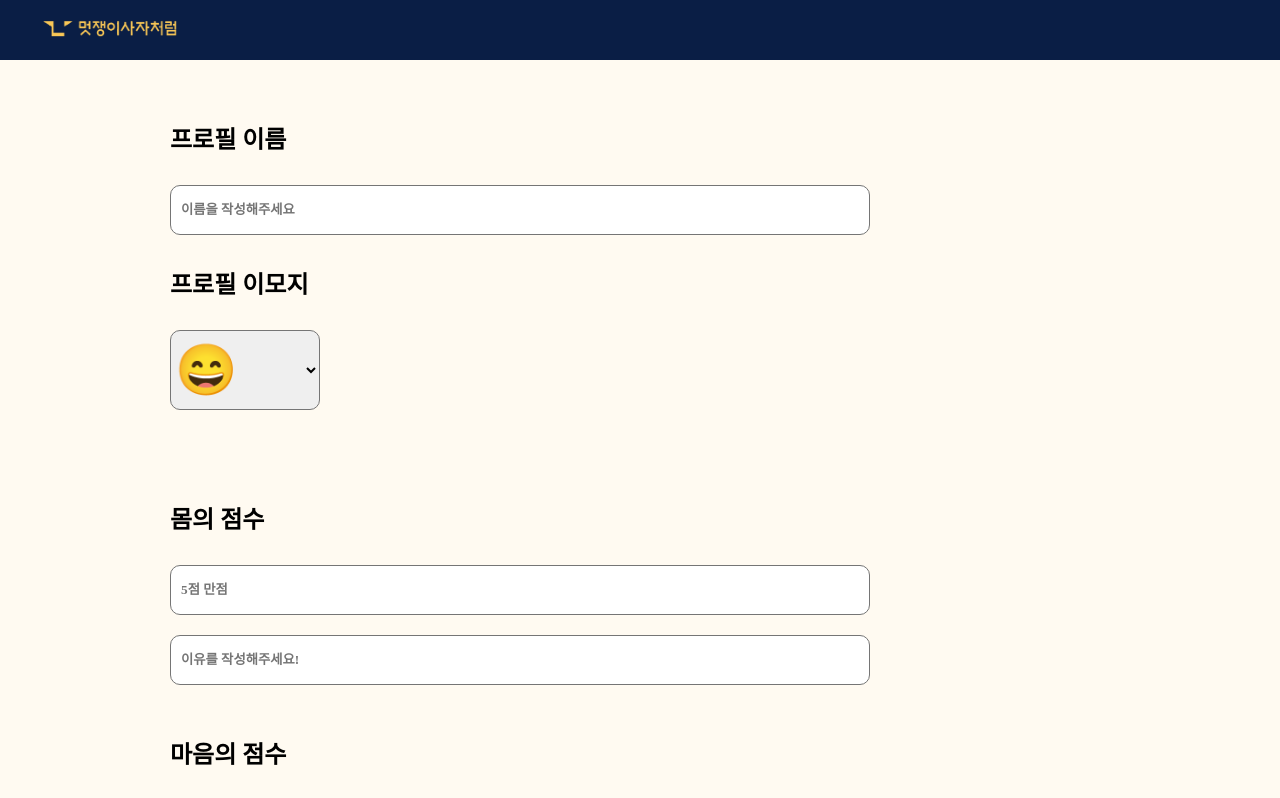
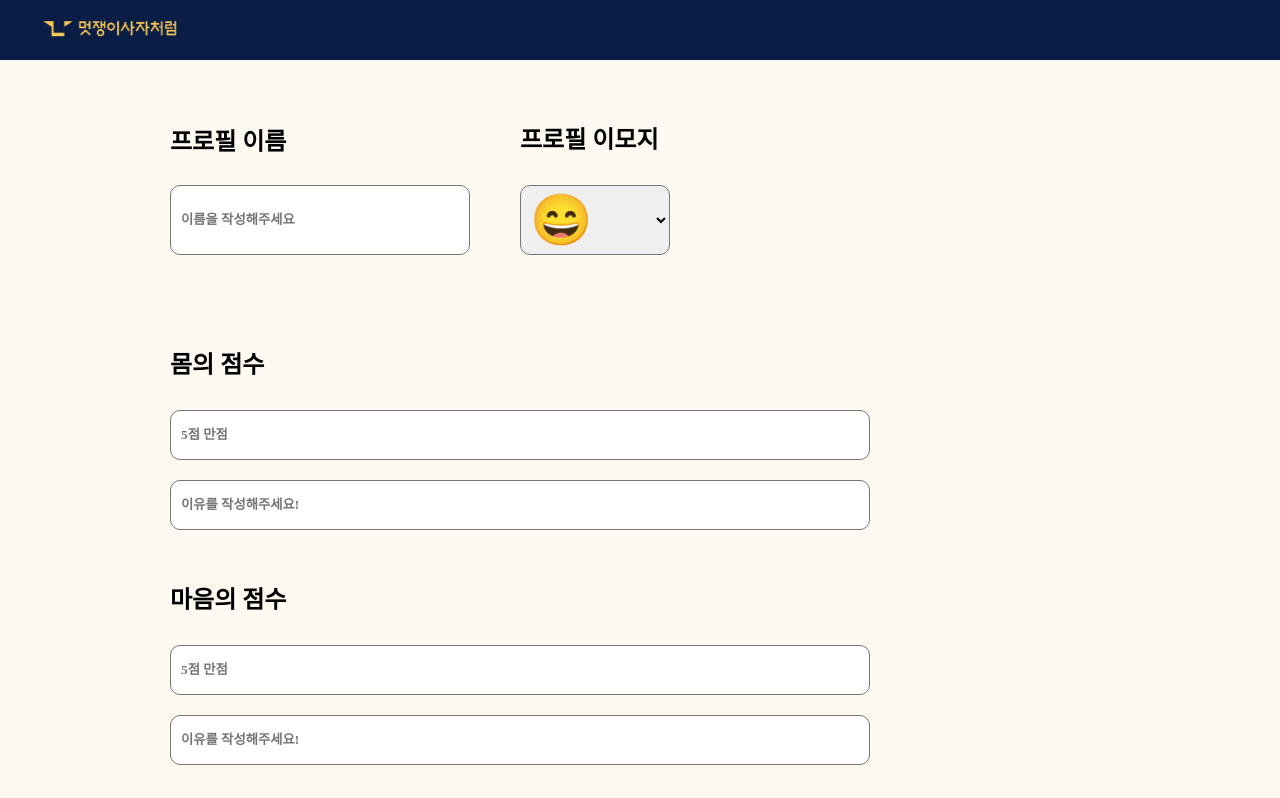
Before and after one commit to Sunghaeun/Condition-Score, a React (Create React App) app: page /addpage in a window 1280 px wide. Shown: the top 798 px of the page. Built offline with nearby package versions, Linux system fonts and the light colour scheme; a web font is replaced by a local one.

Commit message:
modal 음악 링크 추가, addpage 디자인 수정

```diff
--- a/src/components/AddPage.js
+++ b/src/components/AddPage.js
@@ -109,8 +109,12 @@ function Home() {
 
       </div>
       <div className='secondContainer'>
-        <h2 className='inputBox'>프로필 이름</h2>
-        <input onChange={onChangeInput} placeholder="이름을 작성해주세요" type="text" name="userName" className='text_box inputGetBox'/>
+        <div className="profileBox">
+          <div className="profileNameBox">
+            <h2 className='inputBoxProfile'>프로필 이름</h2>
+            <input onChange={onChangeInput} placeholder="이름을 작성해주세요" type="text" name="userName" className='profileNameStyle'/>
+          </div>
+          <div className="profileEmojiBox">
             <h2 className='inputBox'>프로필 이모지</h2>
             <select name="emoProfile" className="userEmotion inputGetBox" onChange={onChangeInput} >
               <option value="happy" className="userEmotionOption">😄</option>
@@ -120,8 +124,10 @@ function Home() {
               <option value="study" className="userEmotionOption">🤓</option>
               <option value="angry" className="userEmotionOption">😡</option>
               <option value="sick" className="userEmotionOption">🤒</option>
+            </select>
+          </div>
+        </div>
 
-        </select>
 
         <div className='line'></div>
 
@@ -140,7 +146,7 @@ function Home() {
         <div className='line'></div>
 
         <h2 className='inputBox'>나의 오늘의 노래 추천</h2>
-        <input onChange={onChangeInput} placeholder="노래 제목을 작성해주세요 (선택) " type="text" name="recomMusic" className='inputGetBox'/>
+        <input onChange={onChangeInput} placeholder="  노래 제목을 작성해주세요" type="text" name="recomMusic" className='inputGetBox'/>
 
         <div className='buttonContainer'>
       <button type="button" onClick={onClickBtn} className='buttonStyle'>
--- a/src/components/Mainpage.js
+++ b/src/components/Mainpage.js
@@ -13,6 +13,17 @@ export default function CombinedPage() {
   const [selectedData, setSelectedData] = useState(null);
   const navigate = useNavigate();
 
+
+  function emojiProfile(profile) {
+    if (profile === "happy") return "😄";
+    if (profile === "excitied") return "😆";
+    if (profile === "cry") return "🥲";
+    if (profile === "yummy") return "😋";
+    if (profile === "study") return "🤓";
+    if (profile === "angry") return "😡";
+    if (profile === "sick") return "🤒";
+    return "🤷‍♀️";
+  }
 
 // 1) API 호출 + 평균 계산
 
@@ -134,6 +145,8 @@ export default function CombinedPage() {
               onClick={() => handleCellClick(item)}
               style={{ cursor: "pointer" }}
             >
+              <span className={styles.profileEmojiStyle}>{emojiProfile(item.emoProfile)}</span>
+
               <strong>{item.userName}</strong>
               {/* 필요하다면 bodyScore, emoScore 등을 간단히 표시해도 됩니다. */}
             </div>
--- a/src/components/Modal.js
+++ b/src/components/Modal.js
@@ -1,5 +1,6 @@
 import "../style/modal.css";
 import React, { useState, useEffect } from "react";
+import sound from "../img/sound.png";
 
 
 const Modal = (props) => {
@@ -51,9 +52,9 @@ const Modal = (props) => {
                 <span className="modalProfilePicture">{emoji}</span>
               </div>
               <h2 className='modalProfileName'>{props.data.userName ? props.data.userName : "Loading..."}</h2>
-              <button className="close" onClick={close}>
+              {/* <button className="close" onClick={close}>
               &times;
-            </button>
+            </button> */}
             </div>
           </header>
           <main>
@@ -68,7 +69,12 @@ const Modal = (props) => {
             ))}
             <p className='reasonBoxPadding'>{props.data ? props.data.emoReason : "Loading..."}</p>
 
-            <div className='modalMusicBox'>{props.data ? props.data.recomMusic : "Loading..."}</div>
+            <div className='modalMusicBox'>
+              <a href={`https://www.youtube.com/results?search_query=${props.data.recomMusic}`} target="_blank">
+                {props.data ? props.data.recomMusic : "Loading..."}
+              </a>
+              <img src={sound} className="youtubePhotoSize"/>
+            </div>
 
           </main>
           <footer>
--- a/src/style/addpage.css
+++ b/src/style/addpage.css
@@ -6,12 +6,6 @@
   margin:10px;
   margin-left: 0px;
   padding-left: 0px;
-}
-
-.text_box {
-  width: 700px;
-  height: 50px;
-  padding: 10px;
 }
 
 .mainContainer {
@@ -41,7 +35,7 @@ input{
 
 .userEmotion{
   width: 150px;
-  height: 80px;
+  height: 70px;
   font-size: 50px;
 }
 
@@ -80,11 +74,33 @@ input{
     padding-left: 0px;
   }
 
+  .inputBoxProfile{
+    width: 350px;
+    margin-top: 32px;
+  }
+
   .inputGetBox{
     border-style: none;
     border: 1.5px #757575 solid;
     border-radius: 10px;
+    padding-left: 5px;
+  }
 
+
+  .text_box {
+    width: 700px;
+    height: 50px;
+    padding: 10px;
+  }
+
+  .profileNameStyle{
+    border-style: none;
+    border: 1.5px #757575 solid;
+    border-radius: 10px;
+    width: 300px;
+    height: 70px;
+    padding: 10px;
+    margin-top: 28px;
   }
 
   .line{
@@ -112,3 +128,18 @@ input{
 
     padding-top: 50px;
   }
+
+  .profileBox{
+    display: flex;
+
+  }
+
+  .profileNameBox{
+    display: flex;
+    flex-direction: column;
+  }
+
+  .profileEmojiBox{
+    display: flex;
+    flex-direction: column;
+  }
--- a/src/style/modal.css
+++ b/src/style/modal.css
@@ -32,7 +32,7 @@
 .modal > section > header {
   position: relative;
   padding: 16px 64px 16px 16px;
-  background-color: #f1f1f1;
+  background-color: #fffaf1;
   font-weight: 700;
   padding-top: 0px;
   padding-bottom: 30px;
@@ -46,11 +46,12 @@
   border-radius: 50%;
   width:70px;
   height:70px;
+  margin-left: 10px;
 }
 
 .modalProfileName{
   padding-left: 30px;
-  padding-top: 20px;
+  padding-top: 30px;
 }
 
 .modalProfileDate{
@@ -78,13 +79,16 @@
 
 
 .modalMusicBox{
-  border: green solid 1px;
-  border-radius: 20px;
+  border: #FED37A solid 1px;
+  border-radius: 10px;
   width: 300px;
   height: 50px;
   margin-left: 50px;
   padding:10px;
   padding-left: 20px;
+  display: flex;
+  align-items: center;
+  justify-content: space-between;
 }
 
 
@@ -95,7 +99,7 @@
 .modal > section > footer button {
   padding: 6px 12px;
   color: #fff;
-  background-color: #6c757d;
+  background-color: rgb(255, 250, 241,0.3);
   border-radius: 5px;
   font-size: 13px;
 }
@@ -116,6 +120,10 @@
   padding-top: 0px;
 }
 
+.close{
+  margin: 20px;
+}
+
 @keyframes modal-show {
   from {
     opacity: 0;
@@ -134,3 +142,17 @@
     opacity: 1;
   }
 }
+
+a{
+  text-decoration: none;
+  color: #0A1E45;
+  padding-left: 20px;
+
+}
+
+.youtubePhotoSize{
+  width:30px;
+  height:30px;
+  margin-right: 20px;
+  opacity: 0.5;
+}
--- a/src/styles/mainpage.module.css
+++ b/src/styles/mainpage.module.css
@@ -78,6 +78,7 @@
   background-color: #0A1E45;
   color: #FED37A;
   transform: translateY(-5px);
+  box-shadow: 0 5px 20px 3px rgba(0, 0, 0, 0.5);
 }
 
 
@@ -158,3 +159,8 @@ button:disabled {
   cursor: not-allowed;
   box-shadow: none;
 }
+.profileEmojiStyle{
+  /* transform: scale(2, 2); */
+  font-size: 30px;
+  padding-right: 10px;
+}
```
Also changed, not shown: src/img/sound.png (added), src/img/youtube.png (added). Lines whose indentation alone changed are shown as unchanged.
